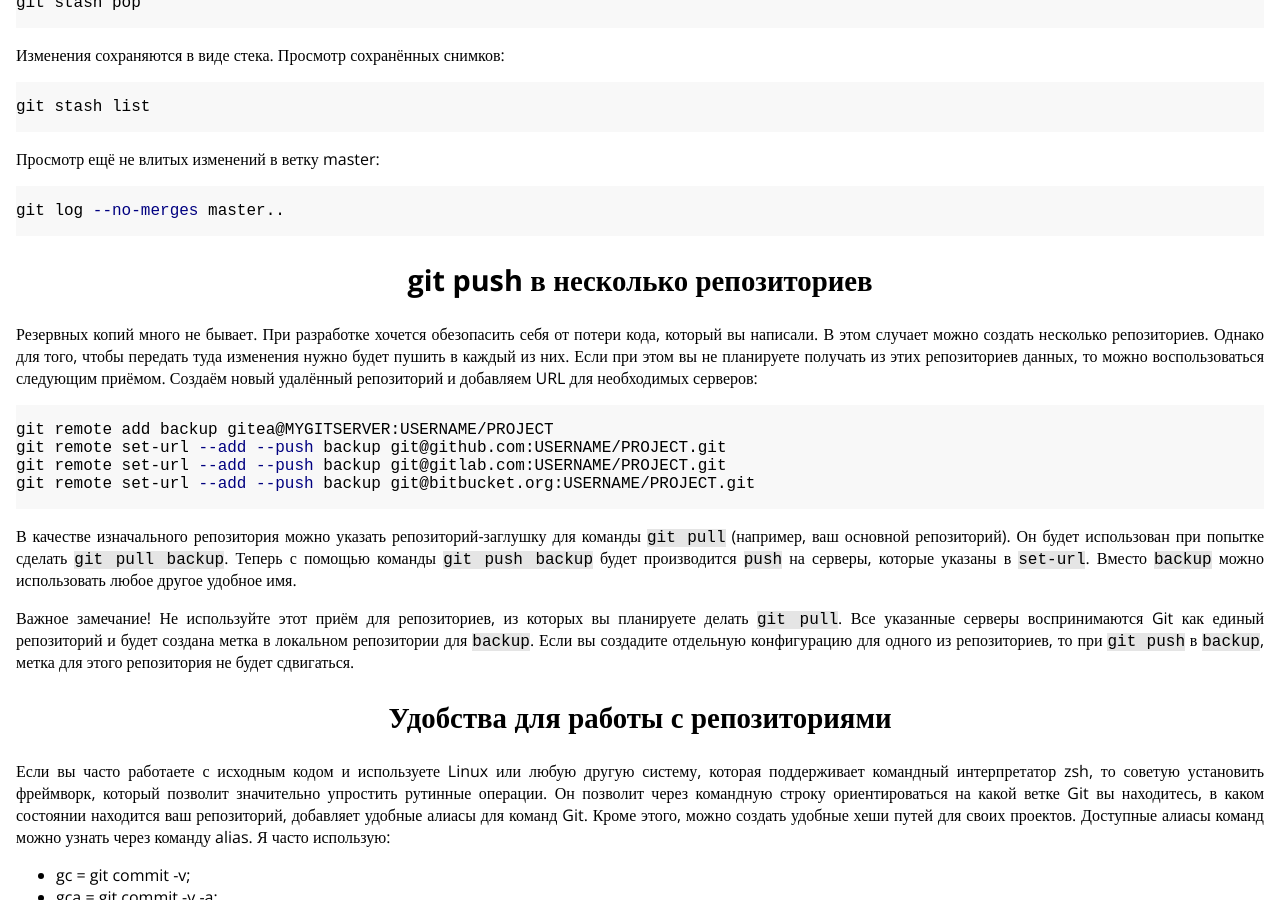
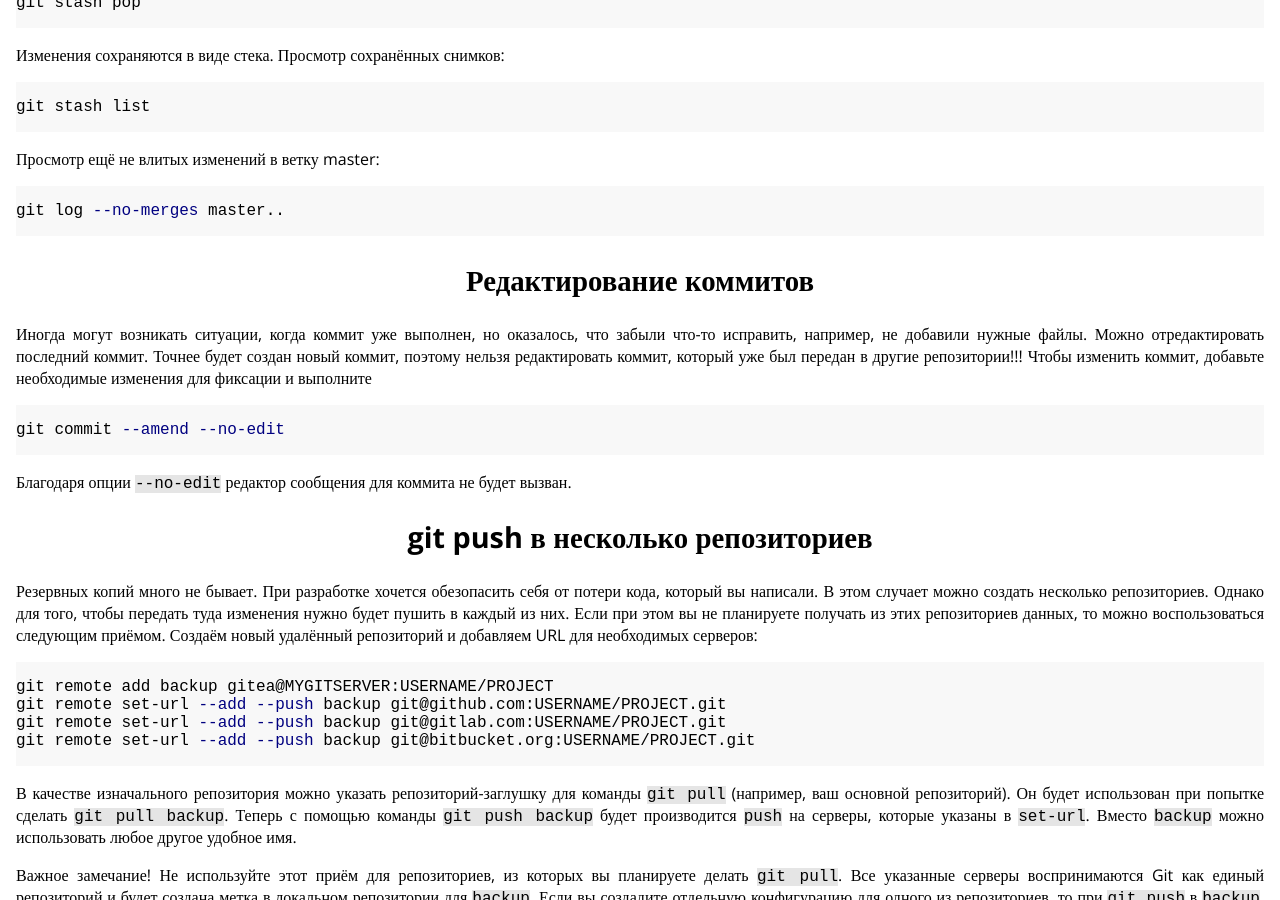
Before and after one commit to fsa/site, a Jekyll site: the page built from _posts/2021-05-06-git.md, in a window 1280 px wide and 900 px high, scrolled down 2028 px. Built offline with Jekyll 4.4.1, drawn with Linux system fonts in a browser that asks for light colours; comment, search, counter and statistics services are not loaded.

Commit message:
Информация об изменении коммита в git.

````diff
--- a/_posts/2021-05-06-git.md
+++ b/_posts/2021-05-06-git.md
@@ -110,6 +110,16 @@ git stash list
 git log --no-merges master..
 ```
 
+## Редактирование коммитов
+
+Иногда могут возникать ситуации, когда коммит уже выполнен, но оказалось, что забыли что-то исправить, например, не добавили нужные файлы. Можно отредактировать последний коммит. Точнее будет создан новый коммит, поэтому нельзя редактировать коммит, который уже был передан в другие репозитории!!! Чтобы изменить коммит, добавьте необходимые изменения для фиксации и выполните
+
+```bash
+git commit --amend --no-edit
+```
+
+Благодаря опции `--no-edit` редактор сообщения для коммита не будет вызван.
+
 ## git push в несколько репозиториев
 
 Резервных копий много не бывает. При разработке хочется обезопасить себя от потери кода, который вы написали. В этом случает можно создать несколько репозиториев. Однако для того, чтобы передать туда изменения нужно будет пушить в каждый из них. Если при этом вы не планируете получать из этих репозиториев данных, то можно воспользоваться следующим приёмом. Создаём новый удалённый репозиторий и добавляем URL для необходимых серверов:
````
